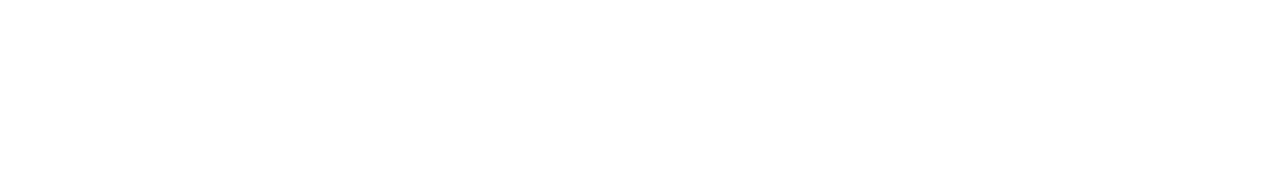
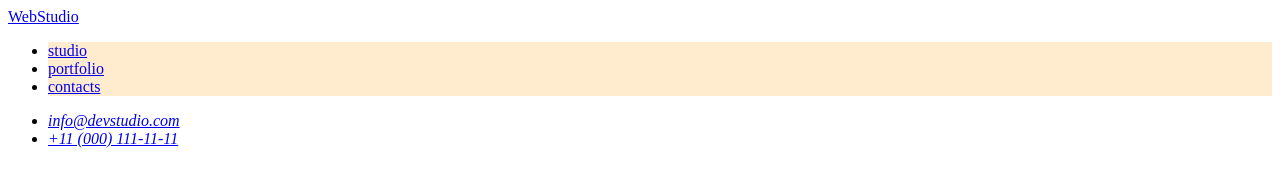
Before and after one commit to DiWasilewskii/ajsfhajskhf, a plain HTML site: page index.html in a window 1280 px wide. Drawn offline with Linux system fonts and the light colour scheme.

Commit message:
html+css start

```diff
--- a/index.html
+++ b/index.html
@@ -1,11 +1,47 @@
 <!DOCTYPE html>
 <html lang="en">
-<head>
-    <meta charset="UTF-8">
-    <meta name="viewport" content="width=device-width, initial-scale=1.0">
-    <title>Document</title>
-</head>
-<body>
+  <head>
+    <meta charset="UTF-8" />
+    <meta name="viewport" content="width=device-width, initial-scale=1.0" />
+    <title>tasfdasfaf</title>
 
-</body>
+<link rel="stylesheet" href="./style.css">
+
+
+  </head>
+  <body>
+    <header>
+      <div>
+        <a href="./index.html">WebStudio</a>
+
+        <nav class="nav-header">
+          <ul class="list-header">
+            <li class="item-list-header" ><a href="#studio">studio</a></li>
+            <li class="item-list-header"><a href="#Portfolio">portfolio</a></li>
+            <li class="item-list-header"><a href="#contacts">contacts</a></li>
+          </ul>
+        </nav>
+
+
+  <address class="address">
+                <ul class="header-address">
+                    <li>
+                        <a class="contacts" href="mailto:info@devstudio.com">info@devstudio.com</a>
+                    </li>
+                    <li>
+                        <a class="contacts" href="tel:+110001111111">+11 (000) 111-11-11</a>
+                    </li>
+                </ul>
+            </address>
+
+      </div>
+    </header>
+    <main>
+      <section>
+        <div></div>
+        <div></div>
+      </section>
+    </main>
+    <footer></footer>
+  </body>
 </html>
--- /dev/null
+++ b/style.css
@@ -0,0 +1,26 @@
+nav {
+
+
+}
+
+
+
+
+.nav-header {
+
+
+
+
+
+}
+.list-header {
+
+
+
+
+}
+.item-list-header { background-color: #e3456e;
+}
+
+
+.item-list-header { background-color: blanchedalmond;}
```
